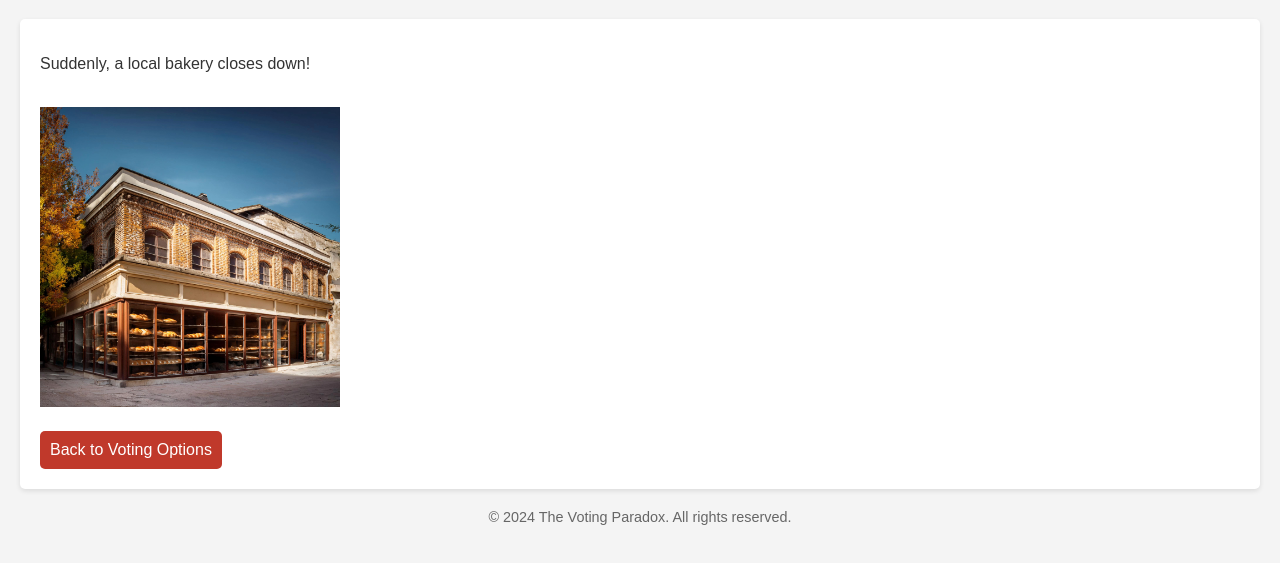
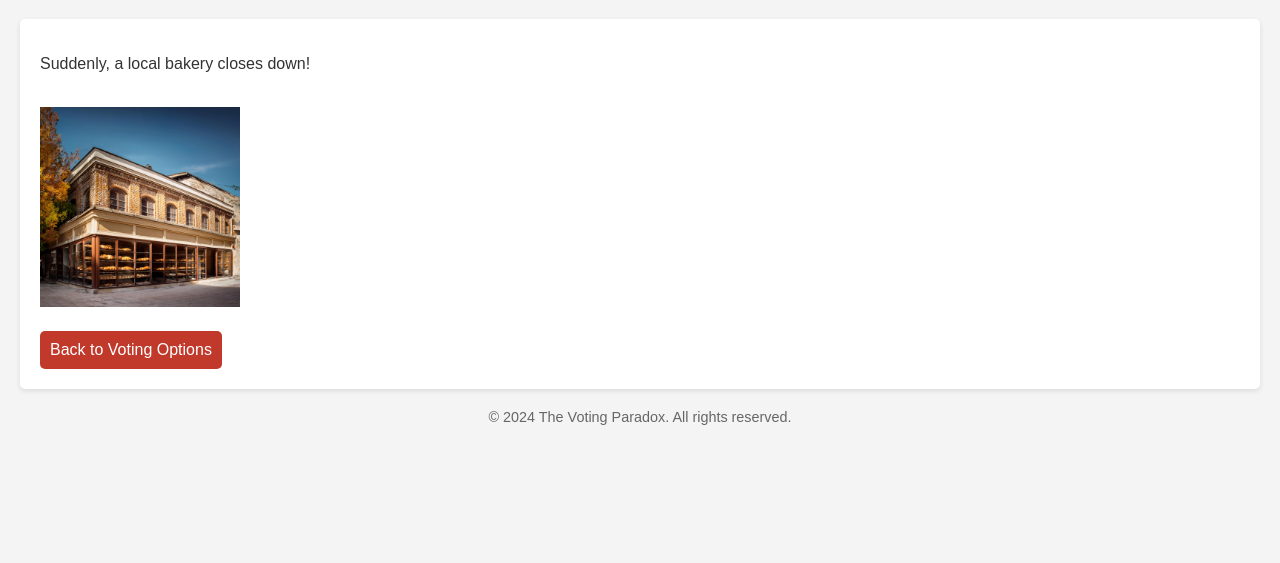
Before and after one commit to KhaAiden/VotingParadox.github.io, a plain HTML site: page page1.html in a window 1280 px wide. Shown: the part 61-624 px from the top of the page. Drawn offline with Linux system fonts and the light colour scheme.

Commit message:
Update page1.html

```diff
--- a/page1.html
+++ b/page1.html
@@ -46,7 +46,7 @@
     <section>
         <p>Suddenly, a local bakery closes down!</p>
 		<br>
-		<img src="bakery.jpeg" alt="bakery" style="width:300px;height:300px;">
+		<img src="bakery.jpeg" alt="bakery" style="width:200px;height:200px;">
 		<br>
         <a href="index.html">Back to Voting Options</a>
     </section>
```
